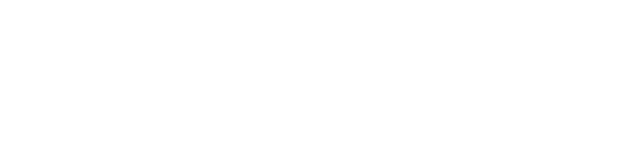
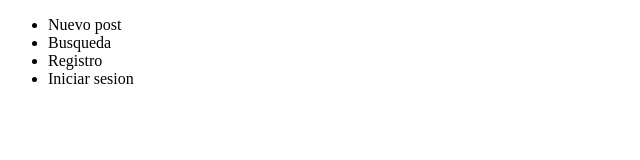
Before and after one commit to yulysam/Explicacion-HTML, a plain HTML site: page index.html in a window 1280 px wide. Shown: the whole page, without its empty margins (0-640 px from the left). Drawn offline with Linux system fonts and the light colour scheme.

Commit message:
agregar estructura de header y link de hoj de estilos

```diff
--- a/index.html
+++ b/index.html
@@ -8,6 +8,14 @@
 </head>
 <body>
     <header></header>
+    <ul>
+        <li>Nuevo post</li>
+        <li>Busqueda</li>
+        <li>Registro</li>
+        <li>Iniciar sesion</li>
+
+    </ul>
+
     <main></main>
          <section></section>
          <section></section>
```
Also changed, not shown: Styles/estilos.css (added).
